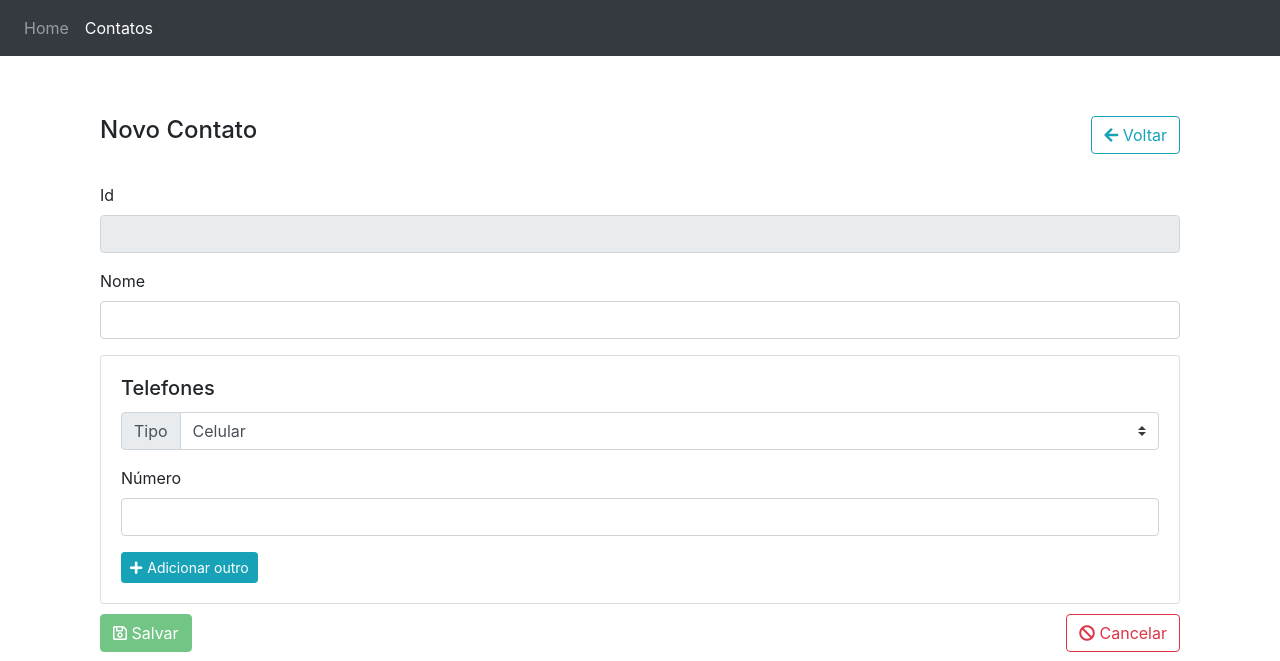
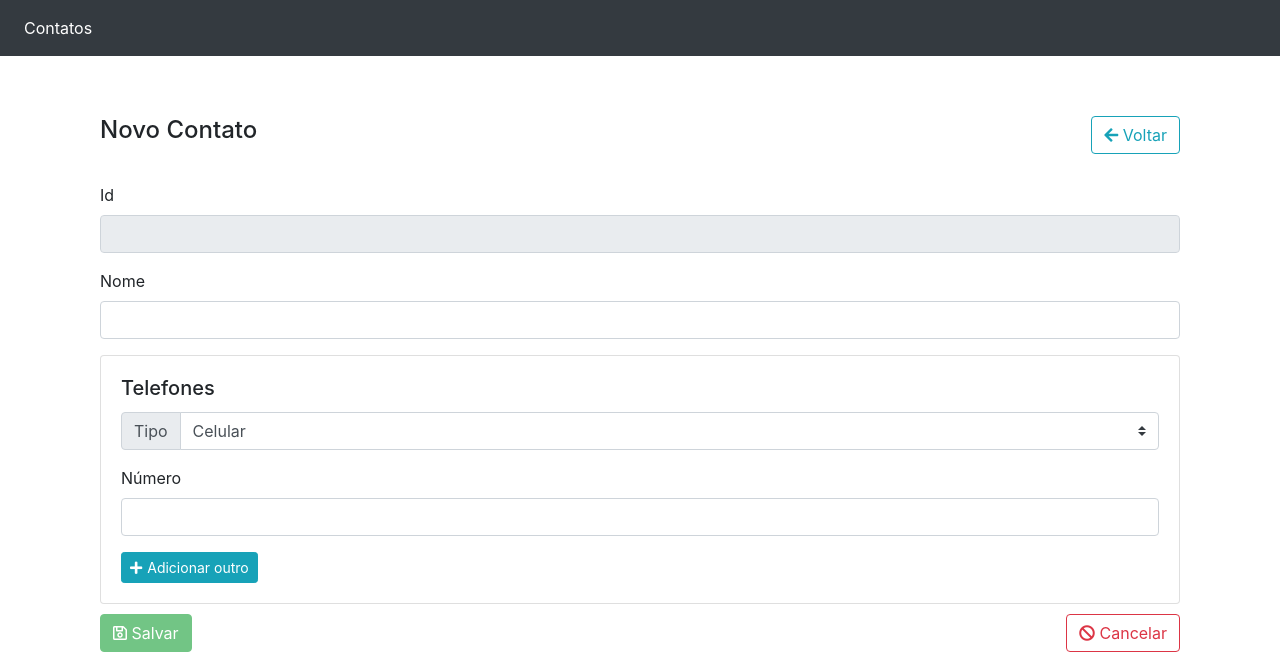
Before and after one commit to thaisdev/agendatelefonica, a CodeIgniter app: page /agendatelefonica/index.php/contatos/salvar in a window 1280 px wide. Shown: the top 661 px of the page. Run offline with CodeIgniter, Linux system fonts and the light colour scheme; some libraries are stand-ins or nearby versions.

Commit message:
Alterando nome do projeto na url e retirando item Home do navbar

```diff
--- a/application/config/config.php
+++ b/application/config/config.php
@@ -22,7 +22,7 @@
 | a PHP script and you can easily do that on your own.
 |
 */
-$config['base_url'] = 'http://localhost/codeigniter';
+$config['base_url'] = 'http://localhost/agendatelefonica';
 
 /*
 |--------------------------------------------------------------------------
--- a/application/views/templates/header.php
+++ b/application/views/templates/header.php
@@ -23,9 +23,6 @@
             </button>
             <div class="collapse navbar-collapse" id="navbarNav">
                 <ul class="navbar-nav">
-                    <li class="nav-item">
-                        <a class="nav-link" href="#">Home</a>
-                    </li>
                     <li class="nav-item active">
                         <a class="nav-link" href="#">Contatos</a>
                     </li>
```
